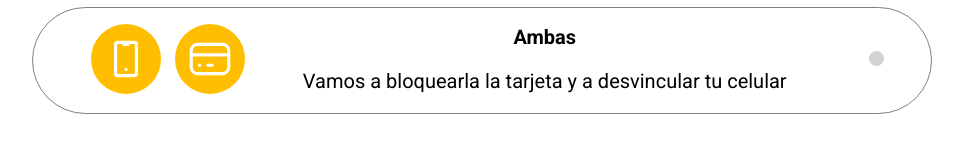
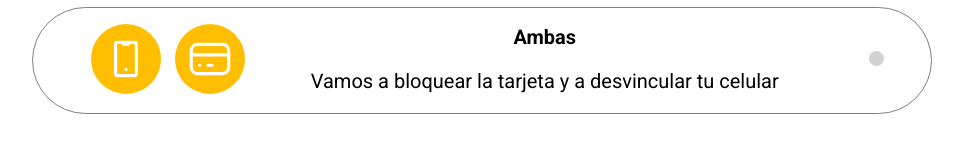
Before and after one commit to MatiasCordich/Pagina-Doge, a plain HTML site: page lost.html in a window 1280 px wide. Shown: the part 461-603 px from the top of the page, without its empty margins (158-1121 px from the left). Drawn offline with Linux system fonts and the light colour scheme.

Commit message:
Página Doge

```diff
--- a/lost.html
+++ b/lost.html
@@ -102,7 +102,7 @@
 
                 <div class="description ambas">
                     <h2>Ambas</h2>
-                    <p>Vamos a bloquearla la tarjeta y a desvincular tu celular</p>
+                    <p>Vamos a bloquear la tarjeta y a desvincular tu celular</p>
                 </div>
 
                 <div class="radio">
```
